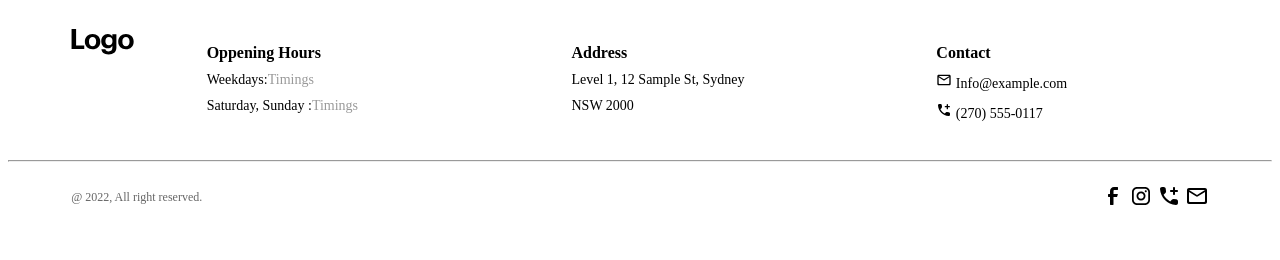
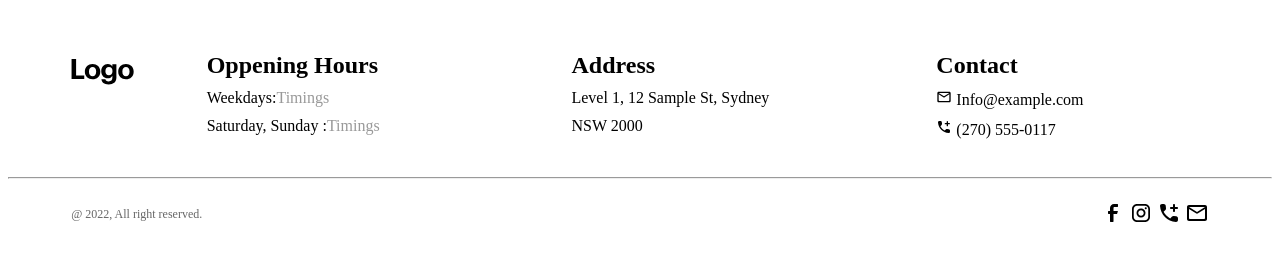
Before and after one commit to Raccoon0G/Practice-Flexbox, a plain HTML site: page index.html in a window 1280 px wide. Drawn offline with Linux system fonts and the light colour scheme.

Commit message:
Corregi unos detalles de mi css la fuente estaba muy chica

```diff
--- a/style.css
+++ b/style.css
@@ -41,6 +41,7 @@
 }
 
 .wrapper-top-logo img {
+    margin-top: 30px;
     max-width: 100px; /* Ajusta el tamaño del logo */
 }
 
@@ -62,7 +63,7 @@
 
 .wrapper-top-nav h3 {
     font-weight: bold;
-    font-size: 16px; /* Tamaño destacado para los títulos */
+    font-size: 24px; /* Tamaño destacado para los títulos */
     margin-bottom: 10px; /* Espaciado entre el título y el contenido */
 }
 
@@ -73,7 +74,7 @@
 
 .wrapper-top-nav li {
     list-style: none; /* Elimina los puntos de lista */
-    font-size: 14px; /* Tamaño de fuente */
+    font-size: 16px; /* Tamaño de fuente */
     margin: 10px 0; /* Espaciado entre los elementos de la lista */
 }
 
```
